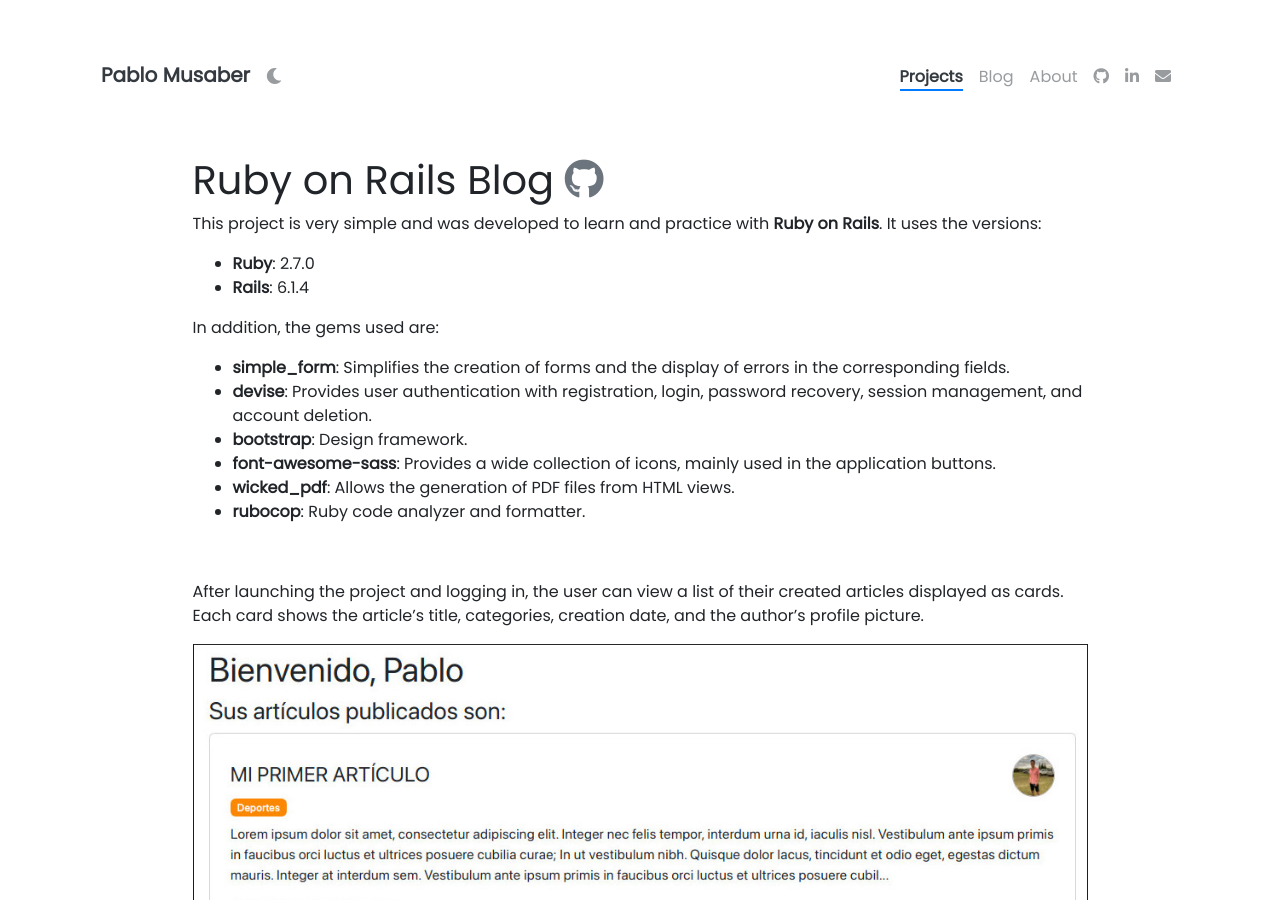
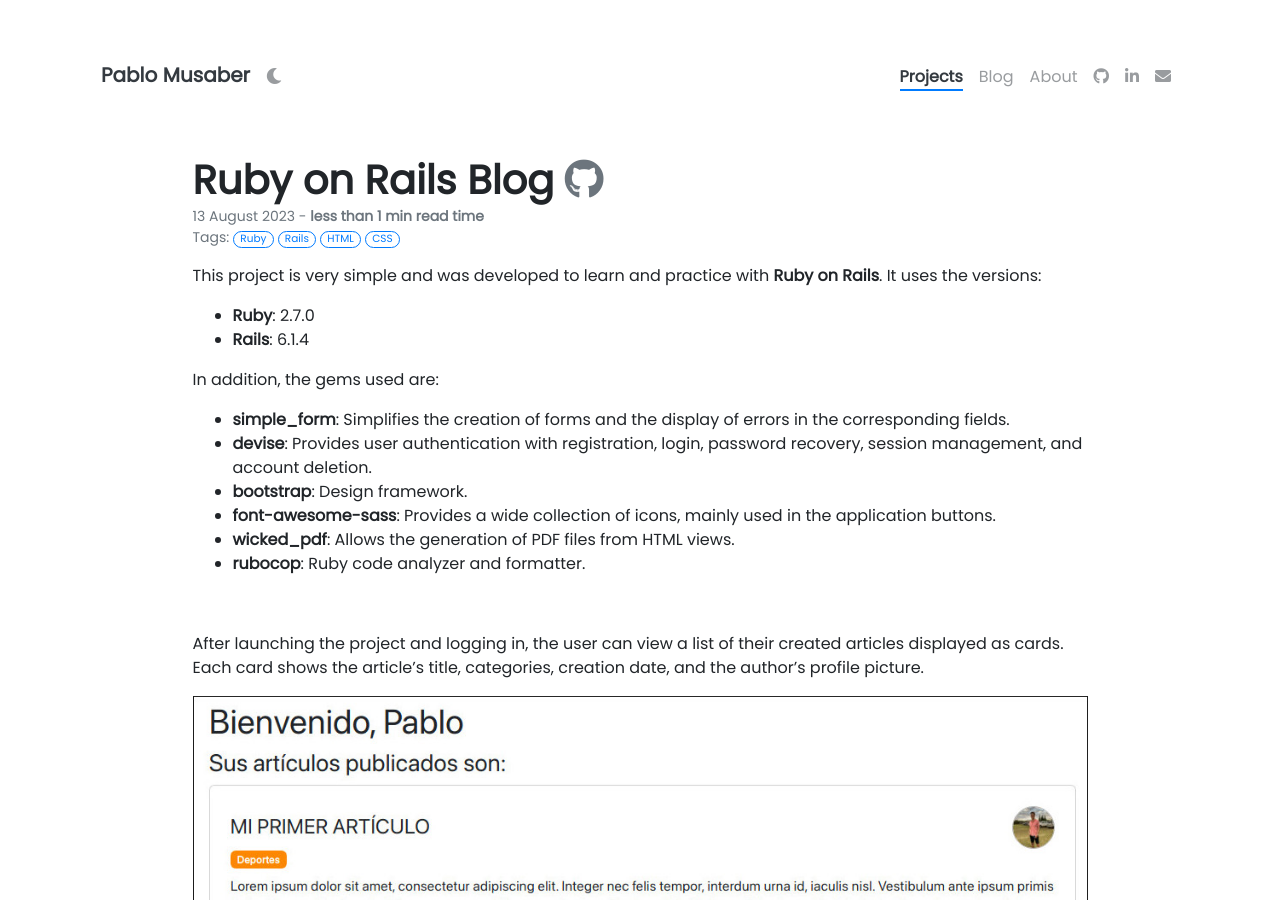
Before and after one commit to PabloMusaber/pablomusaber.github.io, a Jekyll site: the page built from _projects/(1) Blog Rails.md, in a window 1280 px wide and 900 px high. Built offline with Jekyll 4.4.1, drawn with Linux system fonts in a browser that asks for light colours; nearby versions of some CDN libraries.

Commit message:
feat: show project date on project posts

```diff
--- a/_config.yml
+++ b/_config.yml
@@ -79,7 +79,7 @@
       path: ""
       type: "projects"
     values:
-      layout: "page"
+      layout: "project"
   - scope: # For Documentation Only
       path: "" # For Documentation Only
       type: "elements" # For Documentation Only
--- a/_includes/projects/project-card.html
+++ b/_includes/projects/project-card.html
@@ -19,7 +19,7 @@
         {%- endfor -%}
       </p>
     </div>
-    <div class="card-footer {{ text_style }}">
+    <div class="card-footer">
       {{ project_date | date_to_long_string }}
     </div>
   </a>
--- /dev/null
+++ b/_layouts/project.html
@@ -0,0 +1,42 @@
+---
+layout: page
+---
+{%- if page.github_repository != null -%}
+<h1>
+    <b>{{ page.name }} </b><a href="{{ page.github_repository }}" style="color: #6c757d"
+    onMouseOver="this.style.color='#333333'" onMouseOut="this.style.color='#6c757d'"
+    target="githubWindow"><i class="fab fa-github"></i></a></h1>
+{%- else -%}
+<h1>{{ page.name }} </h1>
+{%- endif -%}
+<p class="post-metadata text-muted">
+  {{ page.date | date_to_long_string }} -
+  <b>
+  {%- assign words = content | number_of_words -%}
+  {%- if words < 360 -%}
+    less than 1 min read time
+  {%- else -%}
+    {{ words | divided_by: 180 }} mins read time
+  {%- endif -%}
+  </b>
+
+  <br>
+
+  {%- if page.tools != empty -%}
+    Tags:
+    {% for tool in page.tools %}
+    <a class="text-decoration-none no-underline">
+      <span class="tag badge badge-pill text-primary border border-primary">{{ tool }}</span>
+    </a>
+    {% endfor %}
+  {%- endif -%}
+
+</p>
+
+{{ content }}
+
+{% if page.comments %}
+<div class="pt-5">
+  {% include blog/disqus.html %}
+</div>
+{% endif %}
--- a/_projects/(1) Blog Rails.md
+++ b/_projects/(1) Blog Rails.md
@@ -4,10 +4,8 @@
 image: ../assets/img/projects/blog_rails/portada2.jpg
 date: 2023-08-13
 description: A web platform developed with the objective of learning the technology, allowing users to register, comment, and publish articles.
+github_repository: https://github.com/PabloMusaber/blog-rails
 ---
-
-# Ruby on Rails Blog <a href="https://github.com/PabloMusaber/blog-rails" style="color: #6c757d" onMouseOver="this.style.color='#333333'" onMouseOut="this.style.color='#6c757d'" target="githubWindow"><i class="fab fa-github"></i></a>
-
 This project is very simple and was developed to learn and practice with **Ruby on Rails**. It uses the versions:
 
 - **Ruby**: 2.7.0
```
Also changed, not shown: _projects/(2) Portfolio Web.md (+0 -3 lines), _projects/(3) Bot Telegram.md (+1 -3 lines), _projects/(4) Bot Twitter.md (+1 -3 lines), 5 other files.
